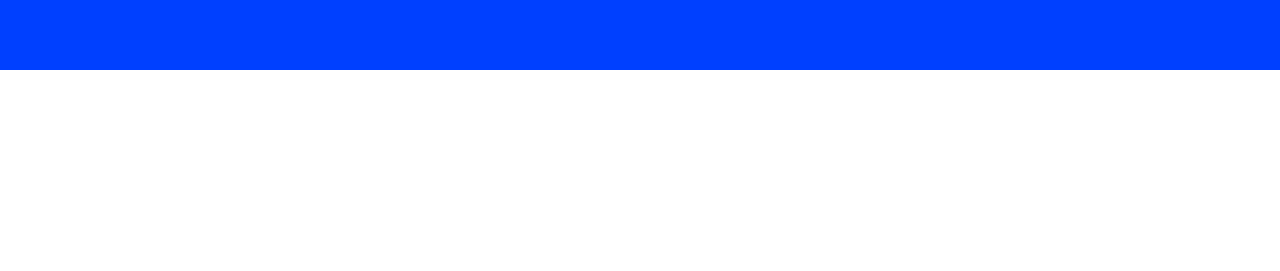
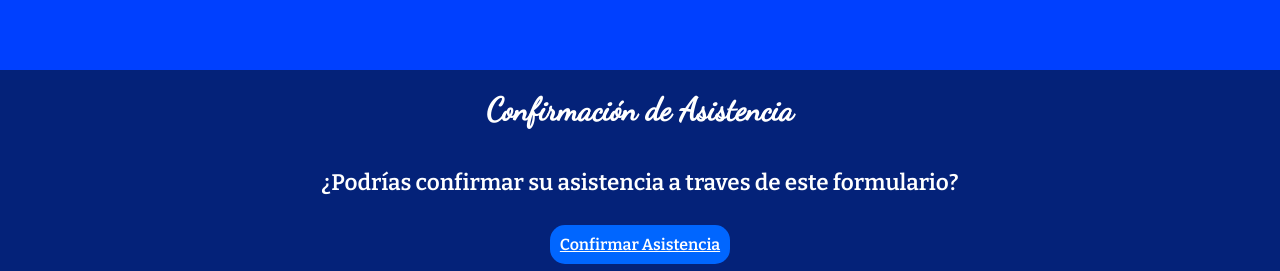
Before and after one commit to Gonza1065/Invitacion-Sofia-Sin-Entrada, a React (Vite) app: page / in a window 1280 px wide. Shown: the part 5169-5440 px from the top of the page. Before the commit the page ends 5239 px from the top, so only its background shows below. Built offline with nearby package versions, Linux system fonts and the light colour scheme.

Commit message:
Agregando sección de confirmación de asistencia

```diff
--- a/src/App.css
+++ b/src/App.css
@@ -42,3 +42,9 @@ body {
   justify-content: center;
   background-color: #0040ff;
 }
+.body-assist {
+  display: flex;
+  flex-direction: column;
+  justify-content: center;
+  background-color: #042279;
+}
--- a/src/App.jsx
+++ b/src/App.jsx
@@ -1,5 +1,6 @@
 import { BrowserRouter } from "react-router-dom";
 import "./App.css";
+import { Assist } from "./components/Assist";
 import { Family } from "./components/Family";
 import { Gifts } from "./components/Gifts";
 import { Itinerary } from "./components/Itinerary";
@@ -38,6 +39,11 @@ function App() {
         <div className="body-gifts">
           <Gifts />
         </div>
+        <div className="body-assist">
+          <BrowserRouter>
+            <Assist />
+          </BrowserRouter>
+        </div>
       </main>
     </>
   );
--- /dev/null
+++ b/src/components/Assist.jsx
@@ -0,0 +1,17 @@
+import { Link } from "react-router-dom";
+import "../componentsCss/Assist.css";
+export function Assist() {
+  return (
+    <>
+      <div className="title-assist">
+        <h1>Confirmación de Asistencia</h1>
+      </div>
+      <div className="text-assist">
+        <h2>¿Podrías confirmar su asistencia a traves de este formulario?</h2>
+      </div>
+      <div className="btn-confirm-assist">
+        <Link>Confirmar Asistencia</Link>
+      </div>
+    </>
+  );
+}
--- /dev/null
+++ b/src/componentsCss/Assist.css
@@ -0,0 +1,30 @@
+@import url("https://fonts.googleapis.com/css2?family=Dancing+Script&display=swap");
+@import url("https://fonts.googleapis.com/css2?family=Bitter:wght@600&display=swap");
+
+.title-assist {
+  text-align: center;
+  font-family: "Dancing Script", cursive;
+  color: white;
+}
+.text-assist {
+  text-align: center;
+  font-size: 15px;
+  font-family: "Bitter", serif;
+  margin-left: 30px;
+  margin-right: 30px;
+  color: white;
+}
+.btn-confirm-assist {
+  text-align: center;
+  margin-top: 20px;
+  margin-bottom: 20px;
+}
+.btn-confirm-assist a {
+  background-color: #0066ff;
+  color: white;
+  font-weight: 700;
+  padding: 10px;
+  border-radius: 15px;
+  font-family: "Bitter", serif;
+
+}
```
